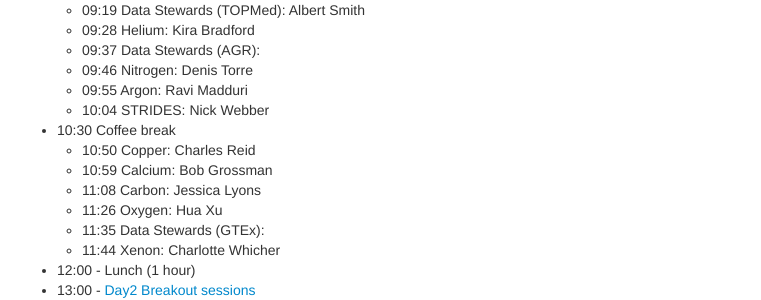
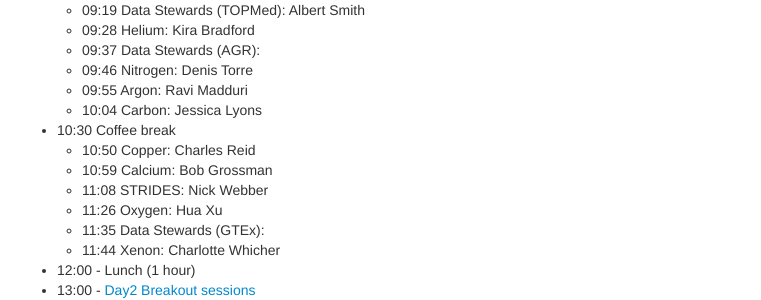
Before and after one commit to dcppc/2018-august-workshop, a Jekyll site: the page built from docs/agenda.md, in a window 1280 px wide. Shown: the part 1146-1446 px from the top of the page, without its empty margins (258-1019 px from the left). Built offline with Jekyll 4.4.1, drawn with Linux system fonts in a browser that asks for light colours.

Commit message:
speaker shuffel

```diff
--- a/docs/agenda.md
+++ b/docs/agenda.md
@@ -57,11 +57,11 @@ Group Dinner: _Dinner will be at Fogo de Chao. Stay tuned for details!_
 	- 09:37 Data Stewards (AGR):
 	- 09:46 Nitrogen: Denis Torre
 	- 09:55 Argon: Ravi Madduri
-	- 10:04 STRIDES: Nick Webber
+	- 10:04 Carbon: Jessica Lyons
 - 10:30 Coffee break
 	- 10:50 Copper: Charles Reid
 	- 10:59 Calcium: Bob Grossman
-	- 11:08 Carbon: Jessica Lyons
+	- 11:08 STRIDES: Nick Webber
 	- 11:26 Oxygen: Hua Xu
 	- 11:35 Data Stewards (GTEx):
 	- 11:44 Xenon: Charlotte Whicher
```
